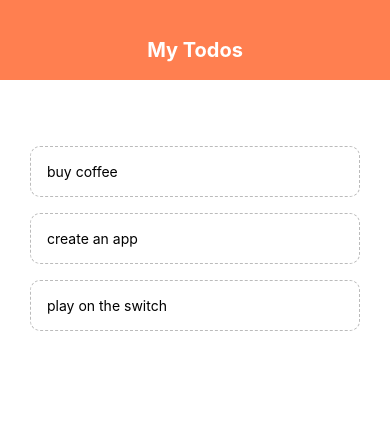
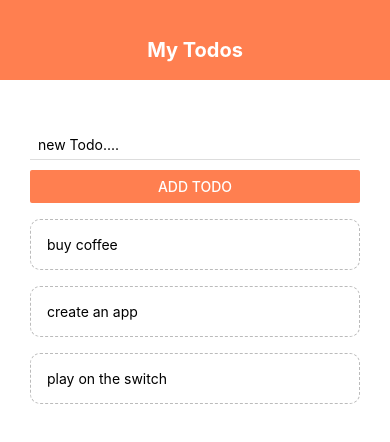
Before and after one commit to SUYASH15012001/native1, a React Native app: screen / in a window 390 px wide. Shown: the top 442 px of the page. Built offline with nearby package versions, Linux system fonts and the light colour scheme.

Commit message:
part3Todo

```diff
--- a/App.js
+++ b/App.js
@@ -1,7 +1,8 @@
 import React, { useState } from 'react';
-import { StyleSheet, Text, View, FlatList } from 'react-native';
+import { StyleSheet, View, FlatList } from 'react-native';
 import Header from './components/Header';
 import TodoItem from './components/TodoItem';
+import AddTodo from './components/AddTodo';
 
 export default function App() {
 
@@ -18,11 +19,21 @@
     })
   }
 
+  const submitHandler = text => {
+    setTodos((prevTodos) => {
+      return[
+        ...prevTodos,
+        {text, key: Math.random().toString()}
+      ];
+    })
+  }
+
   return (
     <View style={styles.container}>
       <Header/>
       <View style={styles.content}>
         <View style={styles.list}>
+          <AddTodo submitHandler={submitHandler} />
             <FlatList
               data={todos}
               renderItem={({item}) => (
--- /dev/null
+++ b/components/AddTodo.js
@@ -0,0 +1,33 @@
+import React, { useState } from 'react'
+import { StyleSheet, View, TextInput, Button } from 'react-native'
+
+const AddTodo = ({ submitHandler }) => {
+
+    const [text, setText] = useState()
+
+    const changeHandler = (val) => {
+        setText(val)
+    }
+    return (
+        <View>
+            <TextInput
+                style={styles.input}
+                placeholder='new Todo....'
+                onChangeText={changeHandler}
+            />
+            <Button onPress={() => submitHandler(text) } title="add Todo" color="coral"/>
+        </View>
+    )
+}
+
+export default AddTodo
+
+const styles = StyleSheet.create({
+    input: {
+        marginBottom: 10,
+        paddingHorizontal: 8,
+        paddingVertical: 6,
+        borderBottomWidth: 1,
+        borderBottomColor: '#ddd'
+    }
+})
```
Lines whose indentation alone changed are shown as unchanged.
